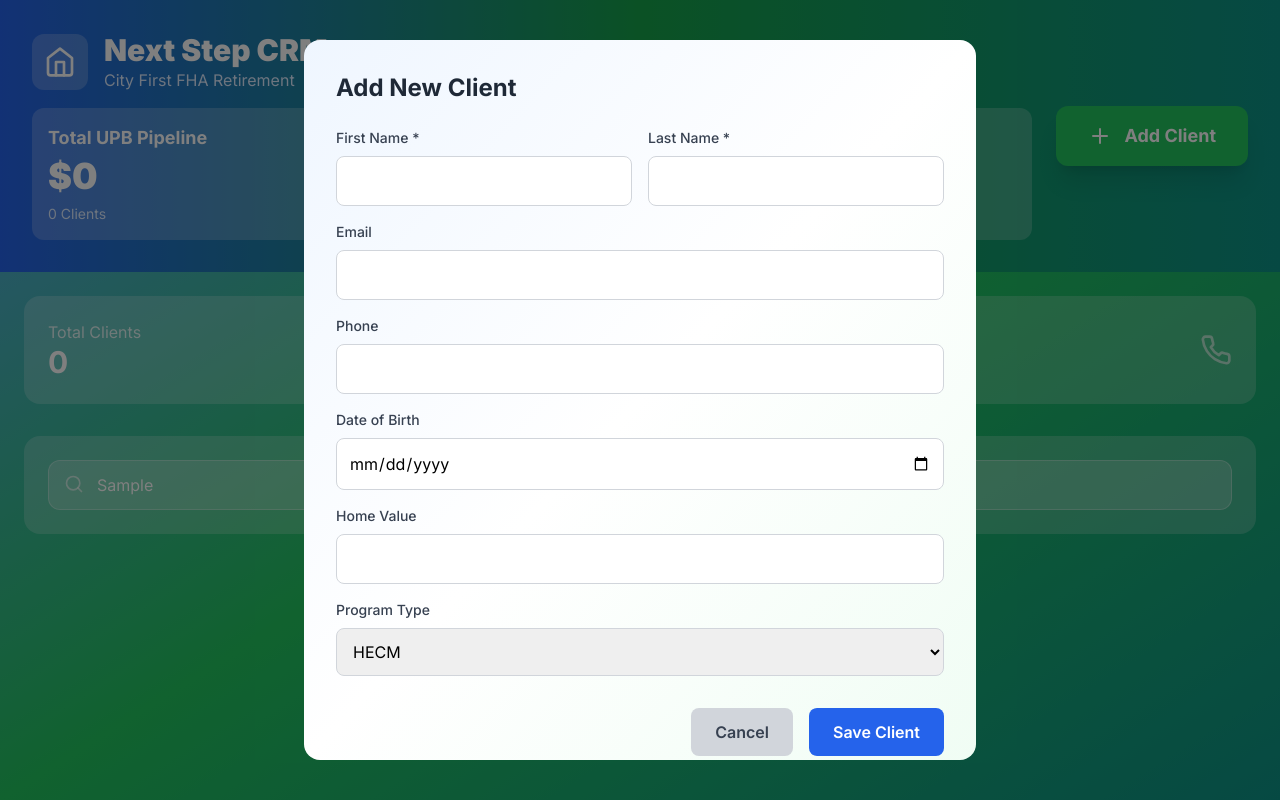
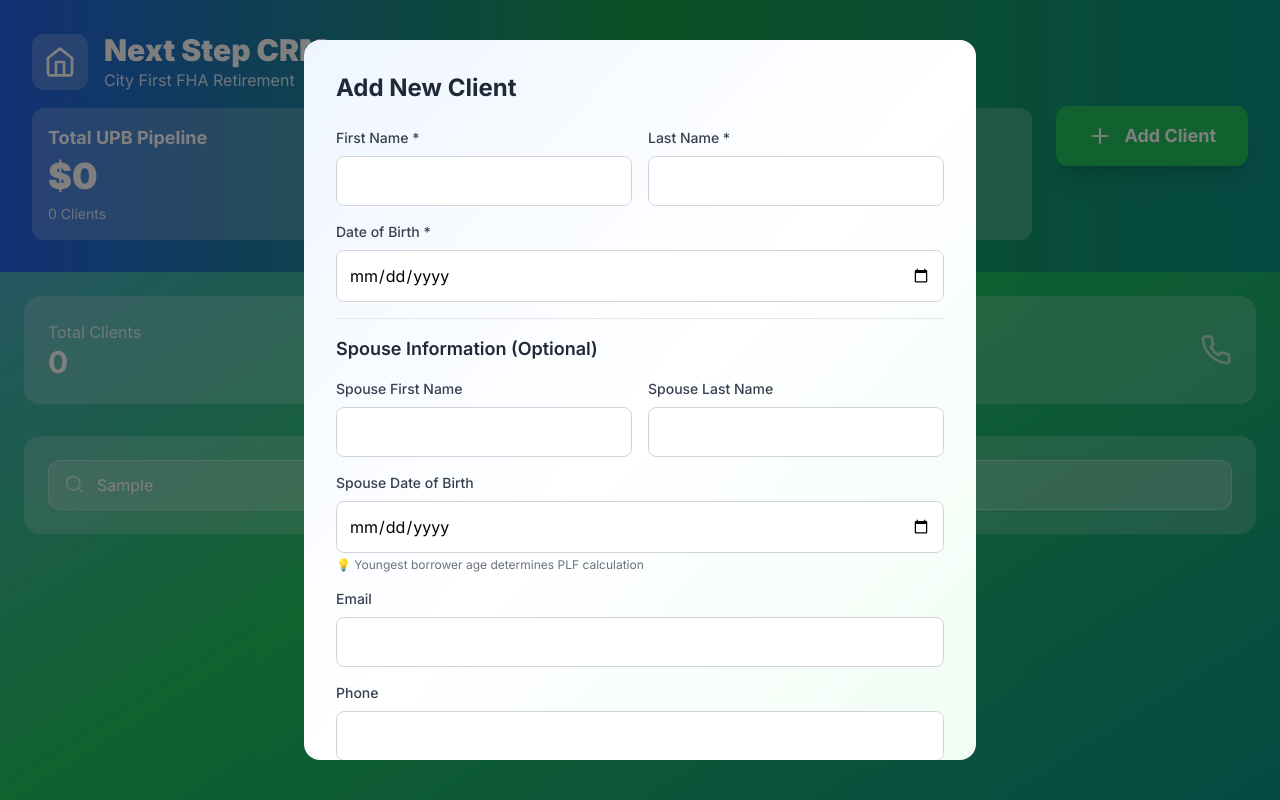
Before and after one commit to Jsherer42/next-step-crm, a Next.js app: page / in a window 1280 px wide. Both pictures are taken after typing "Sample" into the empty fields and a click on the button "Add Your First Client". Built offline with nearby package versions, Linux system fonts and the light colour scheme.

Commit message:
Update page.tsx

```diff
--- a/src/app/page.tsx
+++ b/src/app/page.tsx
@@ -10,6 +10,9 @@ interface Client {
   email: string
   phone: string
   date_of_birth: string
+  spouse_first_name?: string
+  spouse_last_name?: string
+  spouse_date_of_birth?: string
   home_value?: number
   program_type?: string
   pipeline_status?: string
@@ -52,6 +55,9 @@ export default function NextStepCRM() {
     email: '',
     phone: '',
     date_of_birth: '',
+    spouse_first_name: '',
+    spouse_last_name: '',
+    spouse_date_of_birth: '',
     home_value: 0,
     program_type: 'HECM',
     pipeline_status: 'New Lead'
@@ -88,9 +94,29 @@ export default function NextStepCRM() {
     return Math.max(age, 55) // Minimum age 55 for reverse mortgages
   }
 
+  // Get youngest borrower age (critical for PLF calculations)
+  const getYoungestAge = (client: Client): number => {
+    const primaryAge = calculateAge(client.date_of_birth)
+    if (!client.spouse_date_of_birth) return primaryAge
+
+    const spouseAge = calculateAge(client.spouse_date_of_birth)
+    return Math.min(primaryAge, spouseAge)
+  }
+
+  // Validate program eligibility based on age
+  const validateProgramEligibility = (age: number, programType: string): { eligible: boolean; message?: string } => {
+    if (programType === 'HECM' && age < 62) {
+      return { eligible: false, message: 'HECM requires minimum age 62' }
+    }
+    if (programType !== 'HECM' && age < 55) {
+      return { eligible: false, message: 'Proprietary programs require minimum age 55' }
+    }
+    return { eligible: true }
+  }
+
   // Enhanced PLF calculation with all programs
   const calculateProgramComparison = (client: Client) => {
-    const age = calculateAge(client.date_of_birth)
+    const age = getYoungestAge(client)
     const homeValue = client.home_value || 0
     const ageKey = Math.min(age, 95) as keyof typeof EQUITY_PLUS_PLF
 
@@ -150,6 +176,9 @@ export default function NextStepCRM() {
         email: '',
         phone: '',
         date_of_birth: '',
+        spouse_first_name: '',
+        spouse_last_name: '',
+        spouse_date_of_birth: '',
         home_value: 0,
         program_type: 'HECM',
         pipeline_status: 'New Lead'
@@ -195,7 +224,7 @@ export default function NextStepCRM() {
   }
 
   const totalPipeline = clients.reduce((sum, client) => {
-    const age = calculateAge(client.date_of_birth)
+    const age = getYoungestAge(client)
     return sum + calculateUPB(client.home_value || 0, client.program_type || 'HECM', age)
   }, 0)
 
@@ -290,8 +319,10 @@ export default function NextStepCRM() {
         {/* Client Grid */}
         <div className="grid grid-cols-1 lg:grid-cols-2 xl:grid-cols-3 gap-6">
           {filteredClients.map((client) => {
-            const age = calculateAge(client.date_of_birth)
+            const age = getYoungestAge(client)
             const upb = calculateUPB(client.home_value || 0, client.program_type || 'HECM', age)
+            const eligibility = validateProgramEligibility(age, client.program_type || 'HECM')
+
             return (
               <div key={client.id} className="bg-white rounded-2xl shadow-xl p-6 hover:shadow-2xl transition-all">
                 <div className="flex justify-between items-start mb-4">
@@ -299,9 +330,25 @@ export default function NextStepCRM() {
                     <h3 className="text-xl font-bold text-gray-900">
                       {client.first_name} {client.last_name}
                     </h3>
+                    {client.spouse_first_name && (
+                      <p className="text-sm text-gray-600">
+                        & {client.spouse_first_name} {client.spouse_last_name}
+                      </p>
+                    )}
                     <p className="text-gray-600 text-sm">{client.pipeline_status}</p>
                   </div>
+                  <div className="text-right">
+                    <div className="text-xs text-blue-600 font-medium">Youngest Borrower</div>
+                    <div className="text-lg font-bold text-blue-900">{age} years</div>
+                  </div>
                 </div>
+
+                {!eligibility.eligible && (
+                  <div className="bg-red-50 border border-red-200 rounded-lg p-3 mb-4">
+                    <div className="text-red-700 text-sm font-medium">⚠️ Eligibility Issue</div>
+                    <div className="text-red-600 text-xs">{eligibility.message}</div>
+                  </div>
+                )}
 
                 <div className="space-y-3 mb-4">
                   <div className="flex items-center gap-2 text-gray-600">
@@ -385,7 +432,7 @@ export default function NextStepCRM() {
                 <h2 className="text-2xl font-bold text-gray-800">
                   Program Comparison - {showProgramComparison.first_name} {showProgramComparison.last_name}
                 </h2>
-                <p className="text-gray-600">Age: {calculateAge(showProgramComparison.date_of_birth)} | Home Value: {formatCurrency(showProgramComparison.home_value || 0)}</p>
+                <p className="text-gray-600">Age: {getYoungestAge(showProgramComparison)} | Home Value: {formatCurrency(showProgramComparison.home_value || 0)}</p>
               </div>
               <button
                 onClick={() => setShowProgramComparison(null)}
@@ -475,7 +522,7 @@ export default function NextStepCRM() {
                 <div>
                   <span className="font-medium">Client Age:</span>
                   <span className="text-blue-600 font-bold ml-1">
-                    {calculateAge(showProgramComparison.date_of_birth)} years
+                    {getYoungestAge(showProgramComparison)} years
                   </span>
                 </div>
               </div>
@@ -515,6 +562,53 @@ export default function NextStepCRM() {
               </div>
 
               <div>
+                <label className="block text-sm font-medium text-gray-700 mb-2">Date of Birth *</label>
+                <input
+                  type="date"
+                  value={newClient.date_of_birth}
+                  onChange={(e) => setNewClient({...newClient, date_of_birth: e.target.value})}
+                  className="w-full p-3 border border-gray-300 rounded-lg focus:outline-none focus:ring-2 focus:ring-blue-500"
+                />
+              </div>
+
+              {/* Spouse Section */}
+              <div className="border-t pt-4">
+                <h3 className="text-lg font-semibold text-gray-800 mb-4">Spouse Information (Optional)</h3>
+                <div className="grid grid-cols-2 gap-4 mb-4">
+                  <div>
+                    <label className="block text-sm font-medium text-gray-700 mb-2">Spouse First Name</label>
+                    <input
+                      type="text"
+                      value={newClient.spouse_first_name || ''}
+                      onChange={(e) => setNewClient({...newClient, spouse_first_name: e.target.value})}
+                      className="w-full p-3 border border-gray-300 rounded-lg focus:outline-none focus:ring-2 focus:ring-blue-500"
+                    />
+                  </div>
+                  <div>
+                    <label className="block text-sm font-medium text-gray-700 mb-2">Spouse Last Name</label>
+                    <input
+                      type="text"
+                      value={newClient.spouse_last_name || ''}
+                      onChange={(e) => setNewClient({...newClient, spouse_last_name: e.target.value})}
+                      className="w-full p-3 border border-gray-300 rounded-lg focus:outline-none focus:ring-2 focus:ring-blue-500"
+                    />
+                  </div>
+                </div>
+                <div>
+                  <label className="block text-sm font-medium text-gray-700 mb-2">Spouse Date of Birth</label>
+                  <input
+                    type="date"
+                    value={newClient.spouse_date_of_birth || ''}
+                    onChange={(e) => setNewClient({...newClient, spouse_date_of_birth: e.target.value})}
+                    className="w-full p-3 border border-gray-300 rounded-lg focus:outline-none focus:ring-2 focus:ring-blue-500"
+                  />
+                  <p className="text-xs text-gray-500 mt-1">
+                    💡 Youngest borrower age determines PLF calculation
+                  </p>
+                </div>
+              </div>
+
+              <div>
                 <label className="block text-sm font-medium text-gray-700 mb-2">Email</label>
                 <input
                   type="email"
@@ -530,16 +624,6 @@ export default function NextStepCRM() {
                   type="tel"
                   value={newClient.phone}
                   onChange={(e) => setNewClient({...newClient, phone: e.target.value})}
-                  className="w-full p-3 border border-gray-300 rounded-lg focus:outline-none focus:ring-2 focus:ring-blue-500"
-                />
-              </div>
-
-              <div>
-                <label className="block text-sm font-medium text-gray-700 mb-2">Date of Birth</label>
-                <input
-                  type="date"
-                  value={newClient.date_of_birth}
-                  onChange={(e) => setNewClient({...newClient, date_of_birth: e.target.value})}
                   className="w-full p-3 border border-gray-300 rounded-lg focus:outline-none focus:ring-2 focus:ring-blue-500"
                 />
               </div>
@@ -566,6 +650,13 @@ export default function NextStepCRM() {
                   <option value="Equity Plus Peak">Equity Plus Peak</option>
                   <option value="Equity Plus LOC">Equity Plus LOC</option>
                 </select>
+                {newClient.date_of_birth && (() => {
+                  const age = getYoungestAge(newClient)
+                  const eligibility = validateProgramEligibility(age, newClient.program_type || 'HECM')
+                  return !eligibility.eligible ? (
+                    <p className="text-red-600 text-xs mt-1">⚠️ {eligibility.message}</p>
+                  ) : null
+                })()}
               </div>
             </div>
 
@@ -618,6 +709,53 @@ export default function NextStepCRM() {
               </div>
 
               <div>
+                <label className="block text-sm font-medium text-gray-700 mb-2">Date of Birth *</label>
+                <input
+                  type="date"
+                  value={editingClient.date_of_birth}
+                  onChange={(e) => setEditingClient({...editingClient, date_of_birth: e.target.value})}
+                  className="w-full p-3 border border-gray-300 rounded-lg focus:outline-none focus:ring-2 focus:ring-blue-500"
+                />
+              </div>
+
+              {/* Spouse Section */}
+              <div className="border-t pt-4">
+                <h3 className="text-lg font-semibold text-gray-800 mb-4">Spouse Information (Optional)</h3>
+                <div className="grid grid-cols-2 gap-4 mb-4">
+                  <div>
+                    <label className="block text-sm font-medium text-gray-700 mb-2">Spouse First Name</label>
+                    <input
+                      type="text"
+                      value={editingClient.spouse_first_name || ''}
+                      onChange={(e) => setEditingClient({...editingClient, spouse_first_name: e.target.value})}
+                      className="w-full p-3 border border-gray-300 rounded-lg focus:outline-none focus:ring-2 focus:ring-blue-500"
+                    />
+                  </div>
+                  <div>
+                    <label className="block text-sm font-medium text-gray-700 mb-2">Spouse Last Name</label>
+                    <input
+                      type="text"
+                      value={editingClient.spouse_last_name || ''}
+                      onChange={(e) => setEditingClient({...editingClient, spouse_last_name: e.target.value})}
+                      className="w-full p-3 border border-gray-300 rounded-lg focus:outline-none focus:ring-2 focus:ring-blue-500"
+                    />
+                  </div>
+                </div>
+                <div>
+                  <label className="block text-sm font-medium text-gray-700 mb-2">Spouse Date of Birth</label>
+                  <input
+                    type="date"
+                    value={editingClient.spouse_date_of_birth || ''}
+                    onChange={(e) => setEditingClient({...editingClient, spouse_date_of_birth: e.target.value})}
+                    className="w-full p-3 border border-gray-300 rounded-lg focus:outline-none focus:ring-2 focus:ring-blue-500"
+                  />
+                  <p className="text-xs text-gray-500 mt-1">
+                    💡 Youngest borrower age determines PLF calculation
+                  </p>
+                </div>
+              </div>
+
+              <div>
                 <label className="block text-sm font-medium text-gray-700 mb-2">Email</label>
                 <input
                   type="email"
@@ -633,16 +771,6 @@ export default function NextStepCRM() {
                   type="tel"
                   value={editingClient.phone}
                   onChange={(e) => setEditingClient({...editingClient, phone: e.target.value})}
-                  className="w-full p-3 border border-gray-300 rounded-lg focus:outline-none focus:ring-2 focus:ring-blue-500"
-                />
-              </div>
-
-              <div>
-                <label className="block text-sm font-medium text-gray-700 mb-2">Date of Birth</label>
-                <input
-                  type="date"
-                  value={editingClient.date_of_birth}
-                  onChange={(e) => setEditingClient({...editingClient, date_of_birth: e.target.value})}
                   className="w-full p-3 border border-gray-300 rounded-lg focus:outline-none focus:ring-2 focus:ring-blue-500"
                 />
               </div>
@@ -669,6 +797,13 @@ export default function NextStepCRM() {
                   <option value="Equity Plus Peak">Equity Plus Peak</option>
                   <option value="Equity Plus LOC">Equity Plus LOC</option>
                 </select>
+                {(() => {
+                  const age = getYoungestAge(editingClient)
+                  const eligibility = validateProgramEligibility(age, editingClient.program_type || 'HECM')
+                  return !eligibility.eligible ? (
+                    <p className="text-red-600 text-xs mt-1">⚠️ {eligibility.message}</p>
+                  ) : null
+                })()}
               </div>
             </div>
 
@@ -695,13 +830,21 @@ export default function NextStepCRM() {
         <div className="fixed inset-0 bg-black bg-opacity-50 flex items-center justify-center p-4 z-50">
           <div className="bg-gradient-to-br from-blue-50 via-white to-green-50 rounded-2xl p-8 max-w-2xl w-full">
             <div className="flex justify-between items-center mb-6">
-              <h2 className="text-2xl font-bold text-gray-800">{selectedClient.first_name} {selectedClient.last_name}</h2>
+              <div>
+                <h2 className="text-2xl font-bold text-gray-800">{selectedClient.first_name} {selectedClient.last_name}</h2>
+                {selectedClient.spouse_first_name && (
+                  <p className="text-lg text-gray-600">& {selectedClient.spouse_first_name} {selectedClient.spouse_last_name}</p>
+                )}
+                <div className="mt-2 inline-flex items-center px-3 py-1 rounded-full text-sm font-medium bg-blue-100 text-blue-800">
+                  Youngest Borrower: {getYoungestAge(selectedClient)} years
+                </div>
+              </div>
               <button onClick={() => setSelectedClient(null)}>
                 <X className="w-6 h-6 text-gray-500 hover:text-gray-700" />
               </button>
             </div>
 
-            <div className="space-y-4">
+            <div className="space-y-6">
               <div className="grid grid-cols-2 gap-4">
                 <div>
                   <div className="text-sm text-gray-600">Email</div>
@@ -720,6 +863,26 @@ export default function NextStepCRM() {
                   <div className="font-semibold text-gray-800">{selectedClient.program_type}</div>
                 </div>
               </div>
+
+              {/* Borrower Ages Section */}
+              <div className="border-t pt-4">
+                <h3 className="text-lg font-semibold text-gray-800 mb-3">Borrower Ages</h3>
+                <div className="grid grid-cols-2 gap-4">
+                  <div className="bg-blue-50 rounded-lg p-3">
+                    <div className="text-sm text-blue-600">Primary Borrower</div>
+                    <div className="font-bold text-blue-900">{calculateAge(selectedClient.date_of_birth)} years</div>
+                  </div>
+                  {selectedClient.spouse_date_of_birth && (
+                    <div className="bg-green-50 rounded-lg p-3">
+                      <div className="text-sm text-green-600">Spouse</div>
+                      <div className="font-bold text-green-900">{calculateAge(selectedClient.spouse_date_of_birth)} years</div>
+                    </div>
+                  )}
+                </div>
+                <div className="mt-3 text-sm text-gray-600">
+                  💡 PLF calculation uses youngest borrower age: <span className="font-semibold">{getYoungestAge(selectedClient)} years</span>
+                </div>
+              </div>
             </div>
           </div>
         </div>
```
